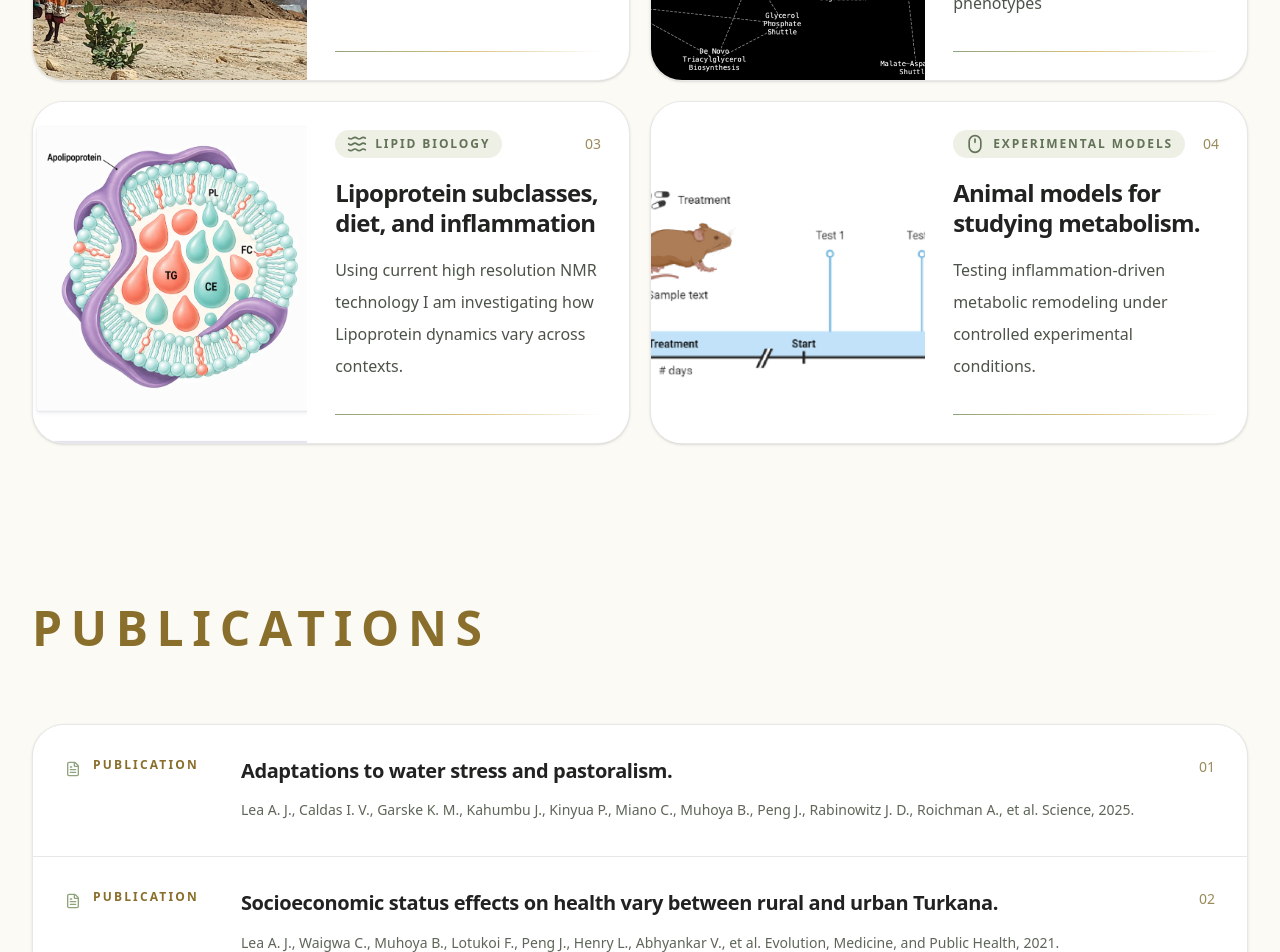
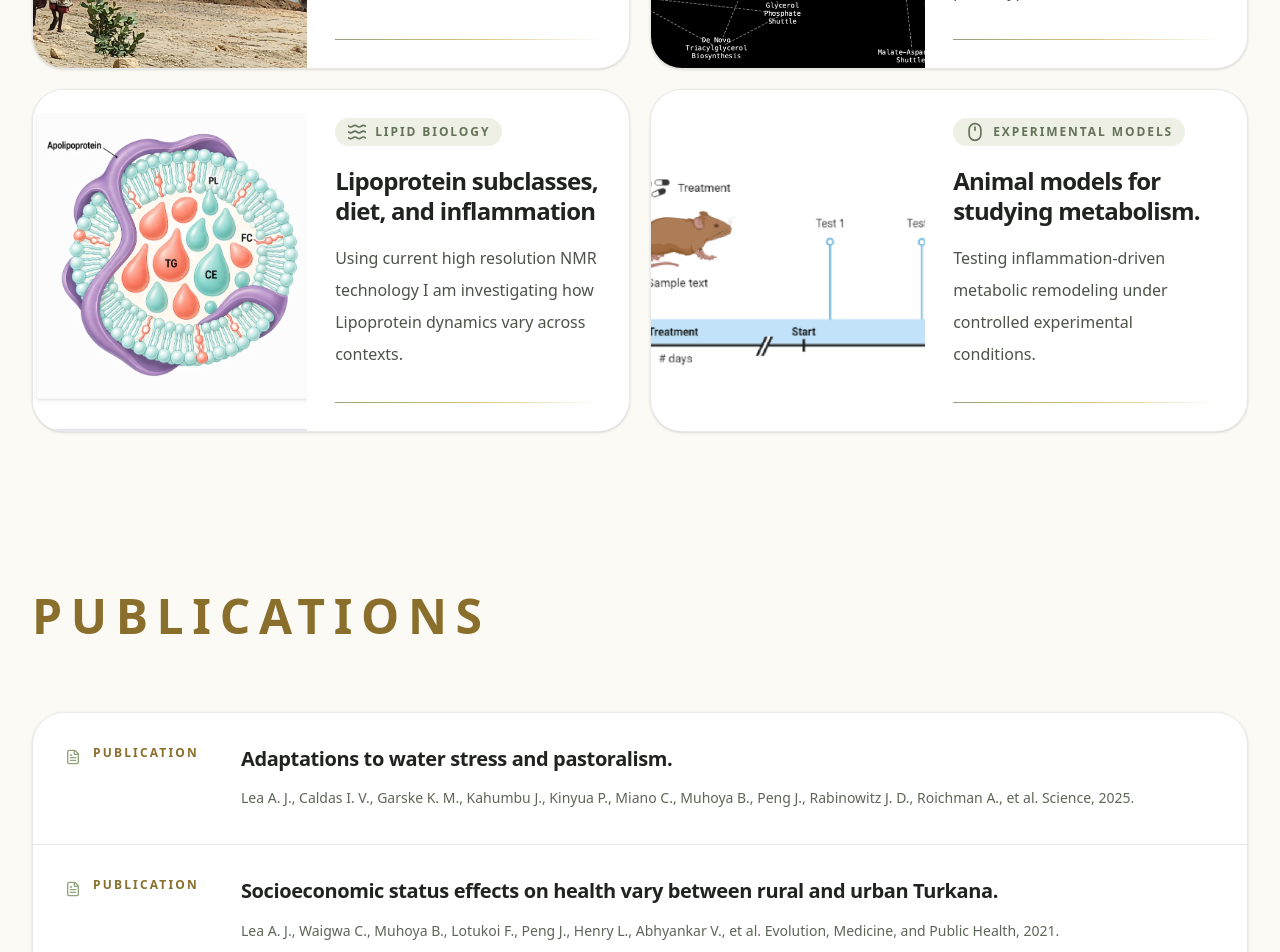
Before and after one commit to benjaminMuhoya/BenjaminMuhoya, a React (Vite) app: page / in a window 1280 px wide. Shown: the part 2820-3772 px from the top of the page. Built offline with nearby package versions, Linux system fonts and the light colour scheme.

Commit message:
Removed numbers

```diff
--- a/src/App.jsx
+++ b/src/App.jsx
@@ -405,7 +405,6 @@ export default function PersonalWebsite() {
                             {project.icon}
                             {project.eyebrow}
                           </span>
-                          <span className="text-sm text-[#9b8b5c]">0{index + 1}</span>
                         </div>
 
                         <h3 className="text-2xl font-semibold leading-tight tracking-[-0.03em]">
@@ -452,7 +451,6 @@ export default function PersonalWebsite() {
                     <p className="mt-3 text-sm leading-7 text-[#5d6658]">{item.citation}</p>
                   </div>
 
-                  <span className="text-sm text-[#9b8b5c]">0{index + 1}</span>
                 </article>
               ))}
             </div>
```
